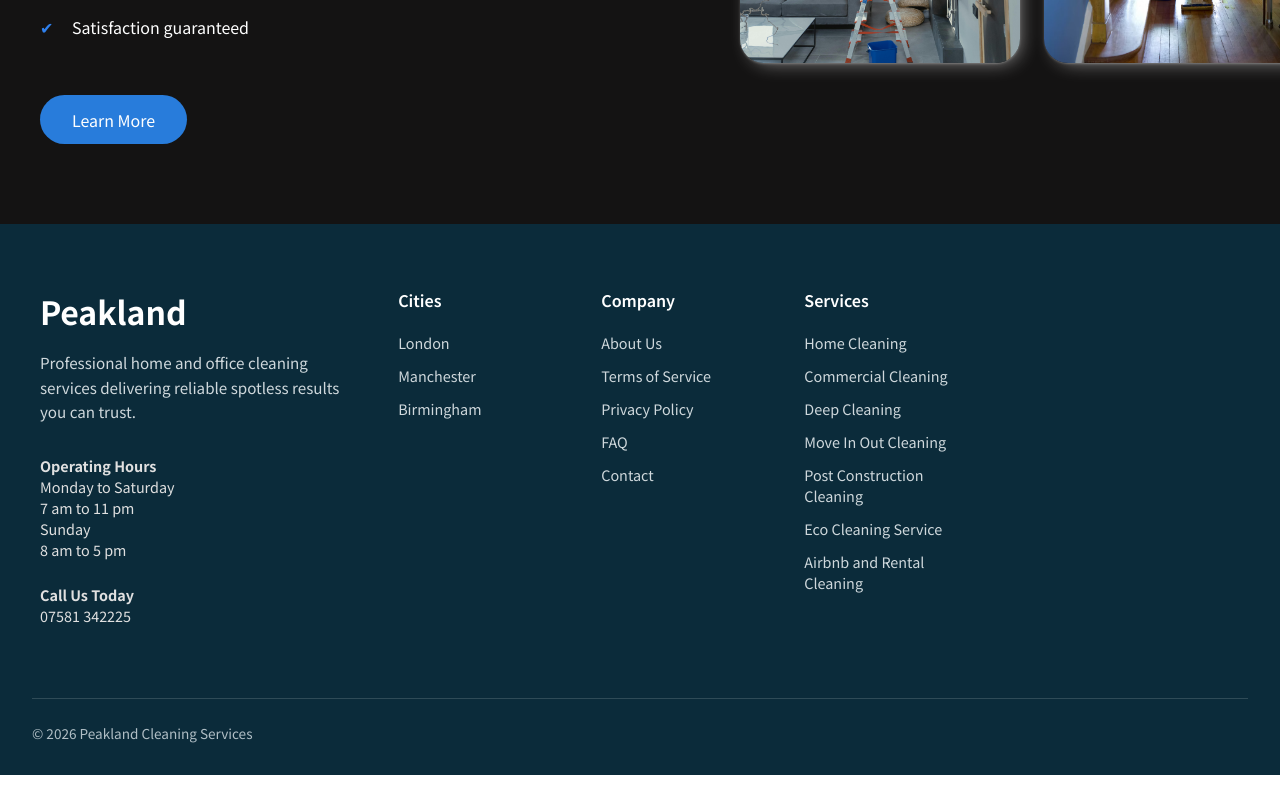
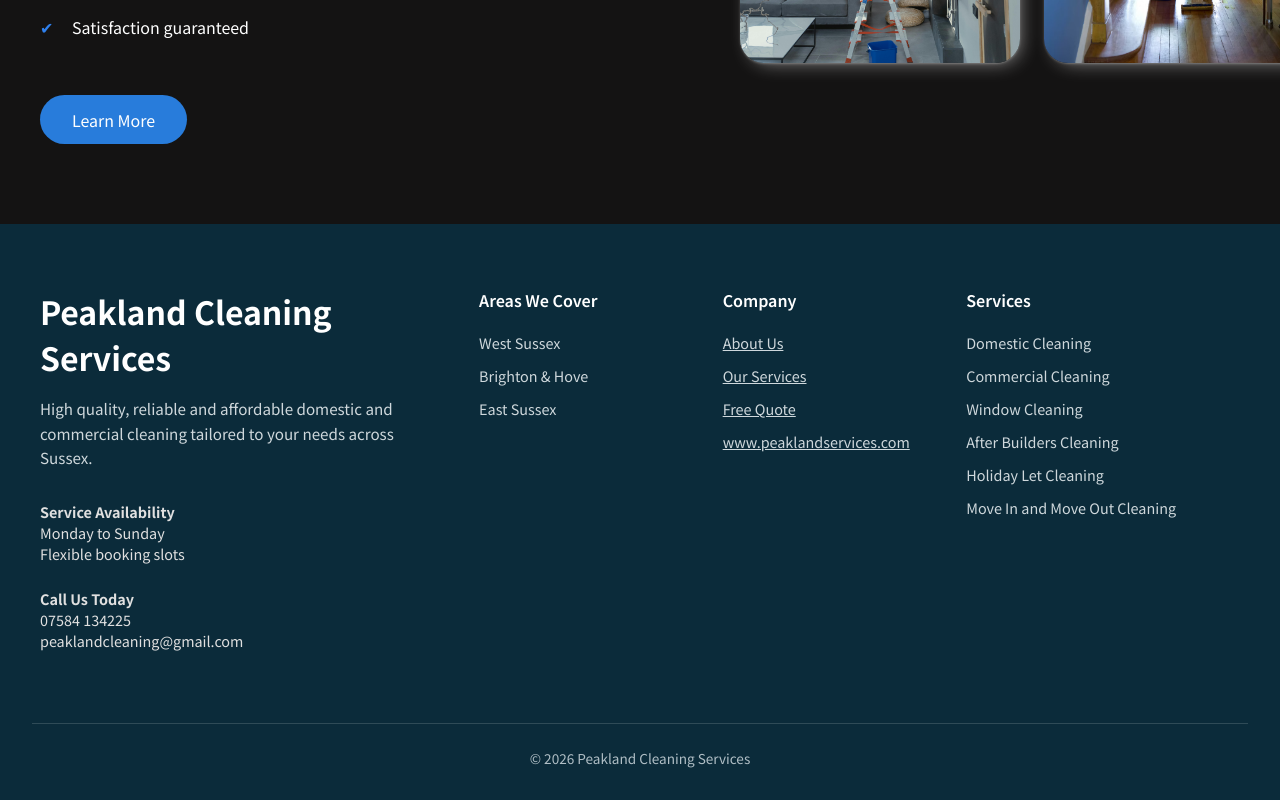
Before and after one commit to tgulu/PeakLand, a React (Vite) app: page / in a window 1280 px wide. Shown: the part 1249-2049 px from the top of the page. Before the commit the page ends 2024 px from the top, so only its background shows below. Built offline with nearby package versions, Linux system fonts and the light colour scheme; a web font is replaced by a local one.

Commit message:
change info in footer

```diff
--- a/src/components/Footer/Footer.jsx
+++ b/src/components/Footer/Footer.jsx
@@ -4,70 +4,57 @@ const Footer = () => {
   return (
     <footer className={styles.footer}>
       <div className={styles.footer__container}>
-        {/* Brand column */}
         <div className={styles.footer__brand}>
-          <h3 className={styles.footer__logo}>Peakland</h3>
+          <h3 className={styles.footer__logo}>Peakland Cleaning Services</h3>
           <p className={styles.footer__description}>
-            Professional home and office cleaning services delivering reliable
-            spotless results you can trust.
+            High quality, reliable and affordable domestic and commercial
+            cleaning tailored to your needs across Sussex.
           </p>
 
           <div className={styles.footer__hours}>
-            <strong>Operating Hours</strong>
+            <strong>Service Availability</strong>
             <p>
-              Monday to Saturday
-              <br />7 am to 11 pm
-            </p>
-            <p>
-              Sunday
-              <br />8 am to 5 pm
+              Monday to Sunday
+              <br />
+              Flexible booking slots
             </p>
           </div>
 
           <div className={styles.footer__contact}>
             <strong>Call Us Today</strong>
-            <p>07581 342225</p>
+            <p>07584 134225</p>
+            <p>peaklandcleaning@gmail.com</p>
           </div>
-
-          {/* <div className={styles.footer__socials}>
-            <span>f</span>
-            <span>in</span>
-            <span>ig</span>
-          </div> */}
         </div>
 
-        {/* Cities */}
         <div className={styles.footer__column}>
-          <h4 className={styles.footer__heading}>Cities</h4>
-          <a>London</a>
-          <a>Manchester</a>
-          <a>Birmingham</a>
+          <h4 className={styles.footer__heading}>Areas We Cover</h4>
+          <a>West Sussex</a>
+          <a>Brighton & Hove</a>
+          <a>East Sussex</a>
         </div>
 
-        {/* Company */}
         <div className={styles.footer__column}>
           <h4 className={styles.footer__heading}>Company</h4>
-          <a>About Us</a>
-          <a>Terms of Service</a>
-          <a>Privacy Policy</a>
-          <a>FAQ</a>
-          <a>Contact</a>
+          <a href="/about">About Us</a>
+          <a href="/services">Our Services</a>
+          <a href="/contact">Free Quote</a>
+          <a href="https://www.peaklandservices.com">
+            www.peaklandservices.com
+          </a>
         </div>
 
-        {/* Services */}
         <div className={styles.footer__column}>
           <h4 className={styles.footer__heading}>Services</h4>
-          <a>Home Cleaning</a>
+          <a>Domestic Cleaning</a>
           <a>Commercial Cleaning</a>
-          <a>Deep Cleaning</a>
-          <a>Move In Out Cleaning</a>
-          <a>Post Construction Cleaning</a>
-          <a>Eco Cleaning Service</a>
-          <a>Airbnb and Rental Cleaning</a>
+          <a>Window Cleaning</a>
+          <a>After Builders Cleaning</a>
+          <a>Holiday Let Cleaning</a>
+          <a>Move In and Move Out Cleaning</a>
         </div>
       </div>
 
-      {/* Bottom bar */}
       <div className={styles.footer__bottom}>
         <span>© 2026 Peakland Cleaning Services</span>
       </div>
--- a/src/components/Footer/Footer.module.css
+++ b/src/components/Footer/Footer.module.css
@@ -8,7 +8,7 @@
   max-width: 1200px;
   margin: 0 auto;
   display: grid;
-  grid-template-columns: 2fr 1fr 1fr 1fr 1.5fr;
+  grid-template-columns: 2fr 1fr 1fr 1.4fr;
   gap: 3rem;
 }
 
@@ -77,7 +77,7 @@
   border-top: 1px solid rgba(255, 255, 255, 0.15);
   font-size: 0.85rem;
   color: #b0bec5;
-  text-align: centre;
+  text-align: center;
 }
 
 /* Responsive */
```
